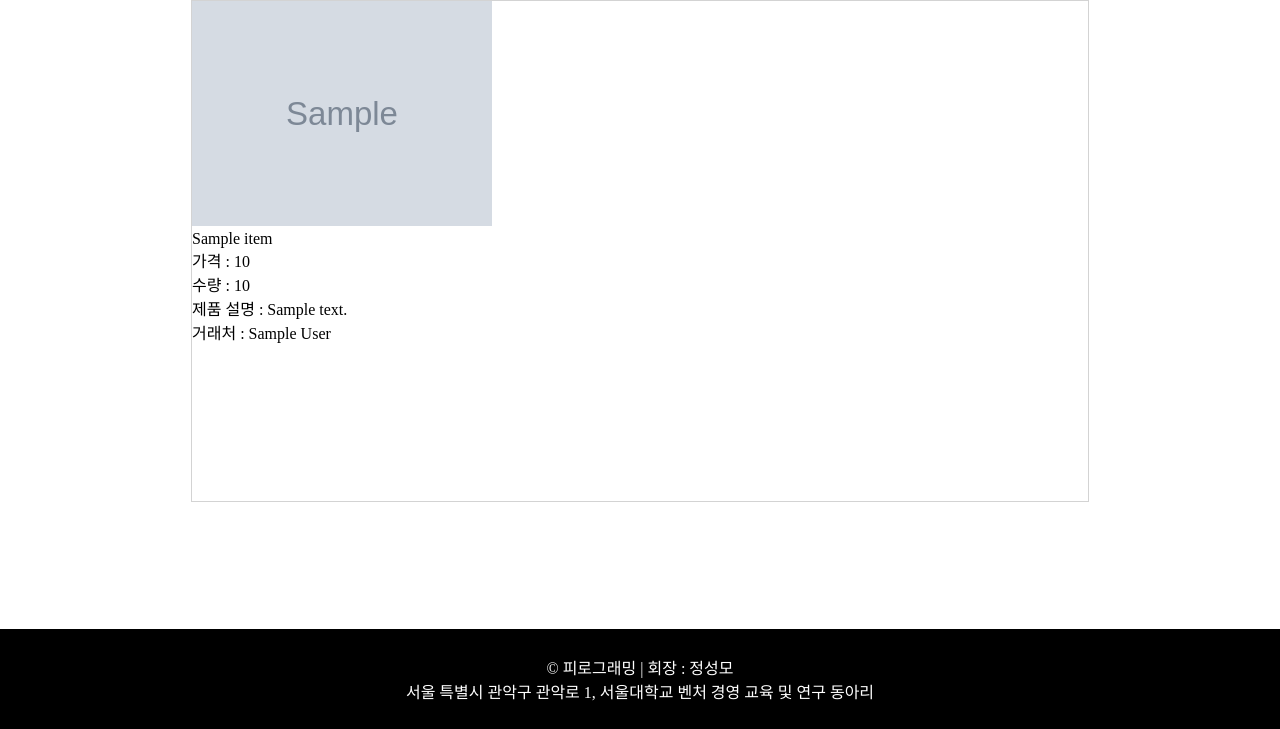
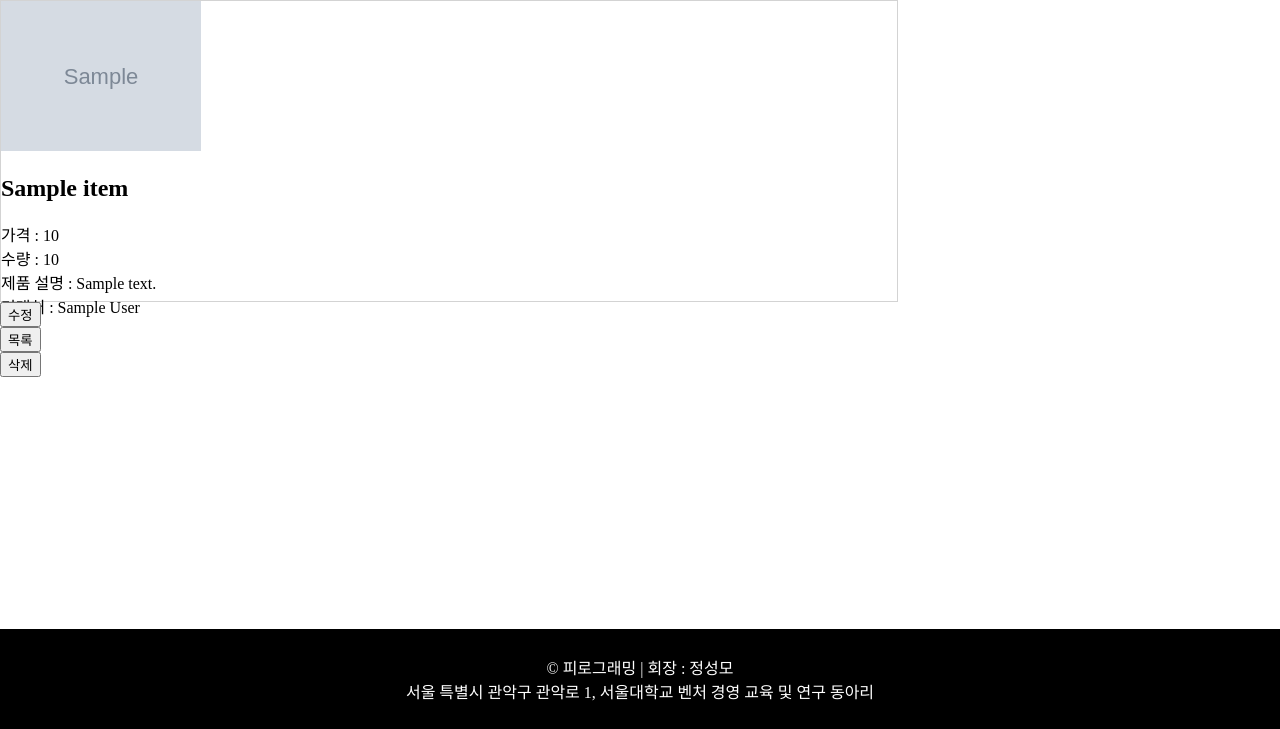
Before and after one commit to rkdurd34/piro12_inventory_management, a Django app: page /detail/item/1 in a window 1280 px wide. Shown: the part 71-800 px from the top of the page. Run offline with Django 3.2, Linux system fonts and the light colour scheme; tables that the repository leaves empty hold one stand-in row (values such as "Sample post"); grey boxes marked "Sample" are stand-in pictures.

Commit message:
django-inventory_management

```diff
--- a/item/models.py
+++ b/item/models.py
@@ -10,6 +10,9 @@ class Customer(models.Model):
     name = models.CharField(max_length=10,verbose_name="이름")
     tel = models.PositiveIntegerField(verbose_name="전화번호")
     address = models.CharField(max_length=50,verbose_name="주소")
+
+    def __str__(self):
+        return self.name
 
     def get_absolute_url(self):
 
--- a/item/static/item/detail_item.css
+++ b/item/static/item/detail_item.css
@@ -1,11 +1,12 @@
 .content_detail{
     width:70vw;
-    margin: 0 auto;
-    height:500px;
-    border: 1px solid lightgray;
+
 }
 
-.content_detail_item{
-
+.content_detail_up{
+    width:70vw;
+    border: 1px solid lightgray;
+    margin: 0 auto;
+    height:300px;
 
 }
--- a/item/templates/item/customer_form.html
+++ b/item/templates/item/customer_form.html
@@ -4,14 +4,14 @@
     <link rel="stylesheet" href="{% static "item:detail.css" %}">
     <div class="row mb-5">
         <div class="col-8 ">
-            <h2>제품 등록</h2>
+            <h2>거래처 등록</h2>
 
             <form action="" method="post" enctype="multipart/form-data" autocomplete="off">
                 {% csrf_token %}
                 <table class="table">
                     {{ form.as_table }}
                 </table>
-                <input type="submit" value="저장하기" class="btn btn-primary"/>
+                <input type="submit" value="등록" class="btn btn-primary"/>
             </form>
 
         </div>
--- a/item/templates/item/detail_customer.html
+++ b/item/templates/item/detail_customer.html
@@ -14,11 +14,13 @@
             {{ customer.tel }}<br>
             {{ customer.address }}<br>
             <hr>
+
+                거래 상품 목록
         </div>
 
         <div class="content_detail_down">
-            <a href="{% url "item:list_item" %}">목록</a>
-            <a href="">수정</a>
+            <a href="{% url "item:list_customer" %}">목록</a>
+            <a href="{% url "item:edit_customer" customer.pk %}">수정</a>
 
         </div>
     </div>
--- a/item/templates/item/detail_item.html
+++ b/item/templates/item/detail_item.html
@@ -7,13 +7,28 @@
 
 {% block content %}
     <div class="content_detail">
-
-            <img src="{{ item.photo.url }}" style="max-width:100%; max-height: 45%;"><br>
-            {{ item.title }}<br>
+        <div class="content_detail_up">
+            <img src="{{ item.photo.url }}" style="max-width:100%; max-height: 150px;"><br>
+            <h2>{{ item.title }}</h2>
             가격 : {{ item.price }}<br>
             수량 : {{ item.rest_quantity }}<br>
             제품 설명 : {{ item.content }}<br>
             거래처 : {{ item.customer.name }}<br>
+        </div>
+        <div class="content_detail_down">
+            <form action="{% url "item:edit_item" item.pk %}" method="POST">
+                {% csrf_token %}
+                <input type="submit" value="수정">
+            </form>
+            <form action="{% url "item:list_item" %}" method="GET">
+                {% csrf_token %}
+                <input type="submit" value="목록">
+            </form>
 
+            <form action="{% url "item:delete_item" item.pk %}" method="POST">
+                {% csrf_token %}
+                <input type="submit" value="삭제">
+            </form>
+        </div>
     </div>
 {% endblock %}
--- a/item/templates/item/item_form.html
+++ b/item/templates/item/item_form.html
@@ -11,7 +11,7 @@
                 <table class="table">
                     {{ form.as_table }}
                 </table>
-                <input type="submit" value="저장하기" class="btn btn-primary"/>
+                <input type="submit" value="등록" class="btn btn-primary"/>
             </form>
 
 
--- a/item/templates/item/list_item.html
+++ b/item/templates/item/list_item.html
@@ -15,7 +15,7 @@
                 <div class="list_itembox_title">이름 : <a href="{% url "item:detail_item" item.pk %}">{{ item.title }}</a></div>
                 <div class="list_itembox_price">가격 : {{ item.price }}</div>
                 <div class="list_itembox_quantity">수량 : {{ item.rest_quantity }}</div>
-                <div class="list_itembox_customer">거래처 : {{ item.customer.name }}</div>
+                <div class="list_itembox_customer"><a href="{% url "item:detail_customer" item.customer.pk %}">거래처 : {{ item.customer.name }}</a></div>
             </div>
         {% endfor %}
     </div>
--- a/item/urls.py
+++ b/item/urls.py
@@ -15,6 +15,6 @@ urlpatterns = [
     path('list/customer',views.list_customer, name='list_customer'),
     path('edit/item/<int:pk>', views.edit_item,name="edit_item"),
     path('edit/customer/<int:pk>', views.edit_customer,name="edit_customer"),
-
-
+    path('delete/customer/<int:pk>',views.delete_customer, name='delete_customer'),
+    path('delete/item/<int:pk>',views.delete_item, name='delete_item')
 ]
--- a/item/views.py
+++ b/item/views.py
@@ -1,6 +1,6 @@
 from django.shortcuts import render, get_object_or_404, redirect
 from django.urls import reverse
-from django.views.generic import CreateView
+from django.views.generic import CreateView, UpdateView
 
 from .forms import ItemForm, CustomerForm
 from .models import Item, Customer
@@ -28,15 +28,29 @@ def detail_customer(request,pk):
         'customer': customer,
     })
 
+edit_item = UpdateView.as_view(model = Item, form_class=ItemForm)
+edit_customer = UpdateView.as_view(model = Customer, form_class=CustomerForm)
 
 
 def list_customer(request):
-    pass
+    qs = Customer.objects.all()
+    return render(request, 'item/list_customer.html', {
+        'customer_list': qs,
 
+    })
 
-def edit_item(request, pk):
-    pass
+def delete_customer(request, pk):
+    customer = Customer.objects.get(id=pk)
+    if request.method == "GET":
+        return redirect('detail_customer', pk=customer.pk)
+    elif request.method == 'POST':
+        customer.delete()
+        return redirect('list_customer')
 
-
-def edit_customer(request, pk):
-    pass
+def delete_item(request, pk):
+    item = Item.objects.get(id=pk)
+    if request.method == "GET":
+        return redirect('detail_item', pk=item.pk)
+    elif request.method == 'POST':
+        item.delete()
+        return redirect("list_item")
```
Also changed, not shown: item/static/item/list_customer.css (added, +12 -0 lines), item/templates/item/list_customer.html (added, +24 -0 lines), media/09/c5/c85d882a4a25a602e8956129dfec.png (added), media/17/67/ad9006b7474b9933de0f177cee2b.png (added), media/35/05/ab6ac9184e3c8fc11c28921f77e8.png (added).
